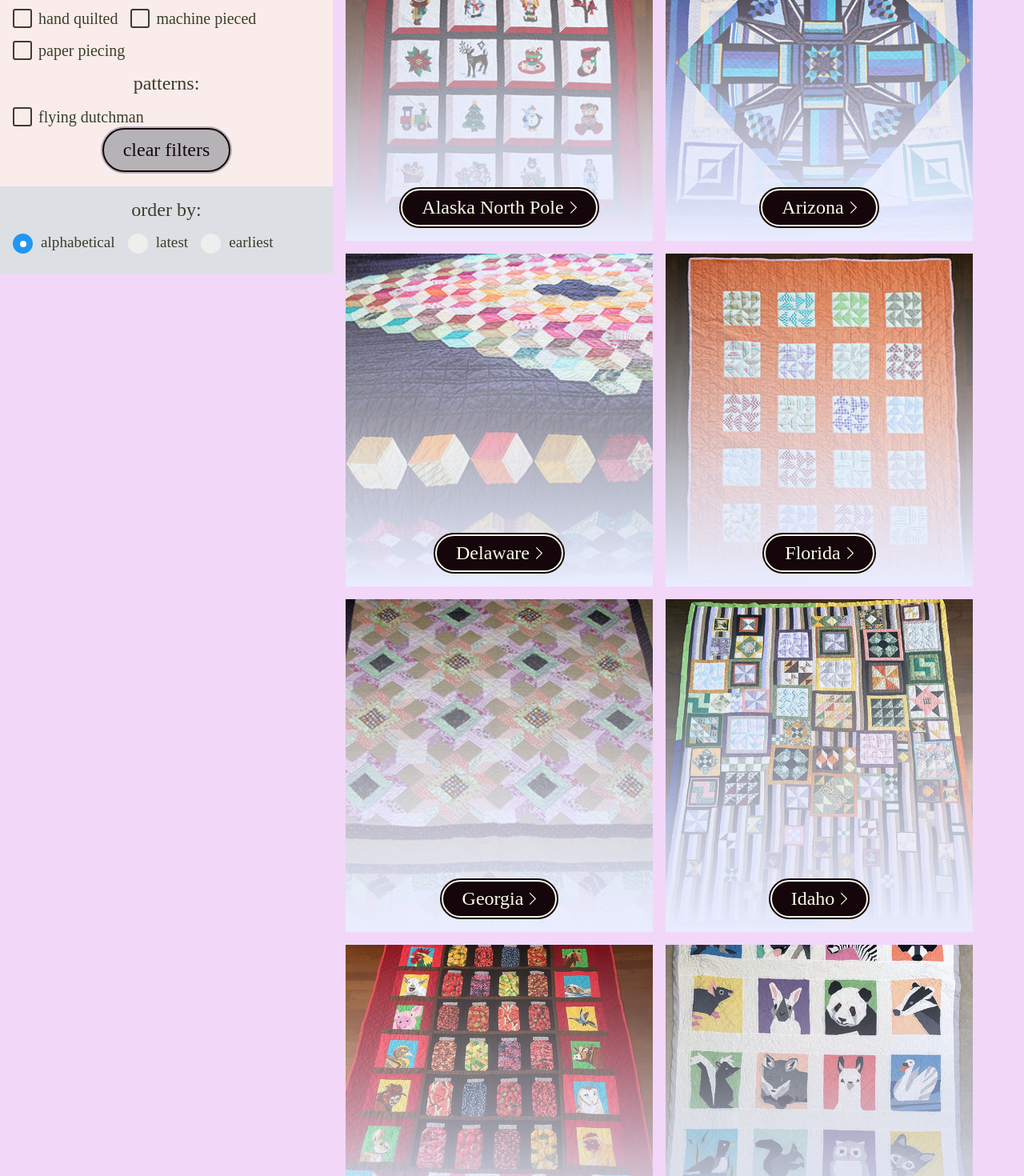
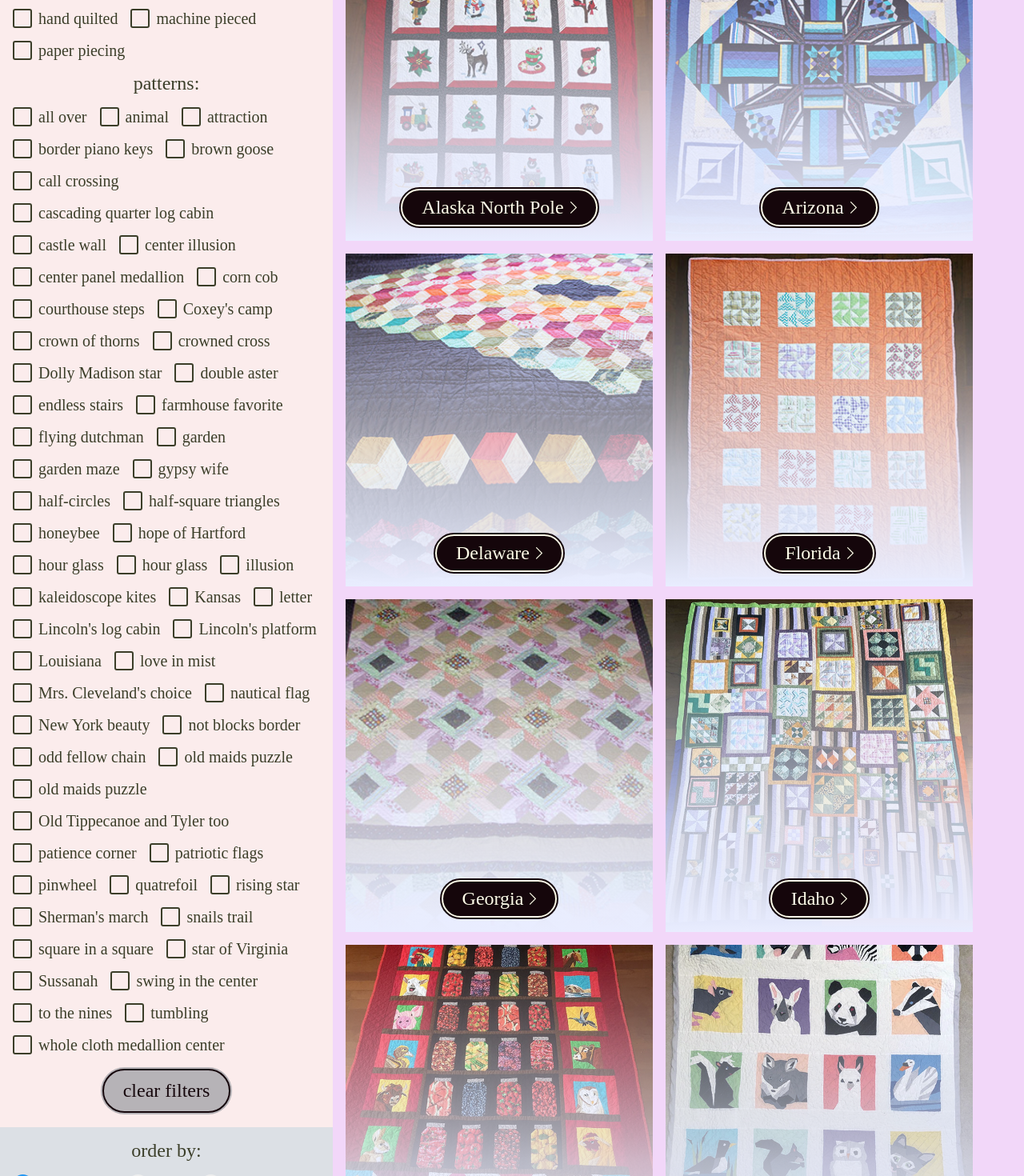
Before and after one commit to stephendewyer/suzannecontiquilts, a SvelteKit app: page /quilts in a window 1280 px wide. Shown: the part 440-1910 px from the top of the page at 80% size. Built offline with nearby package versions, Linux system fonts and the light colour scheme; a web font is replaced by a local one.

Commit message:
updating patterns

```diff
--- a/src/routes/quilts/+page.svelte
+++ b/src/routes/quilts/+page.svelte
@@ -31,8 +31,6 @@
 	// patterns
 
 	let activeQuiltsTab = 0;
-
-	let flyingDutchmanChecked = false;
 
 	let searchQuilts = [];
 
@@ -122,6 +120,305 @@
 	];
 
 	const techniquesByAlpha = techniques.sort((a, b) => a.label.toLowerCase().localeCompare(b.label.toLowerCase()));
+
+	let flyingDutchmanChecked = false;
+	let gypsyWifeChecked = false;
+	let gardenChecked = false;
+	let gardenMazeChecked = false;
+	let allOverChecked = false;
+	let pinwheelChecked = false;
+	let oldMaidsPuzzleChecked = false;
+	let hourGlassChecked = false;
+	let squareInASquareChecked = false;
+	let halfsquareTrianglesChecked = false;
+	let hopeOfHartfordChecked = false;
+	let castleWallChecked = false;
+	let patienceCornerChecked = false;
+	let toTheNinesChecked = false;
+	let endlessStairsChecked = false;
+	let starOfVirginiaChecked = false;
+	let risingStarChecked = false;
+	let illusionChecked = false;
+	let centerIllusionChecked = false;
+	let borderPianoKeysChecked = false;
+	let notBlocksBorderChecked = false;
+	let kaleidoscopeKitesChecked = false;
+	let honeybeeChecked = false;
+	let animalChecked = false;
+	let letterChecked = false;
+	let cornCobChecked = false;
+	let NewYorkBeautyChecked = false;
+	let halfcirclesChecked = false;
+	let doubleAsterChecked = false;
+	let nauticalFlagChecked = false;
+	let snailsTrailChecked = false;
+	let crownedCrossChecked = false;
+	let dollyMadisonStarChecked = false;
+	let coxeysCampChecked = false;
+	let oldTippecanoeAndTylerTooChecked = false;
+	let crownOfThornsChecked = false;
+	let lincolnsLogCabinChecked = false;
+	let mrsClevelandsChoiceChecked = false;
+	let swingInTheCenterChecked = false;
+	let courthouseStepsChecked = false;
+	let patrioticFlagsChecked = false;
+	let shermansMarchChecked = false;
+	let lincolnsPlatformChecked = false;
+	let brownGooseChecked = false;
+	let wholeClothMedallionCenterChecked = false;
+	let quatrefoilChecked = false;
+	let centerPanelMedallionChecked = false;
+	let loveInMistChecked = false;
+	let kansasChecked = false;
+	let sussanahChecked = false;
+	let louisianaChecked = false;
+	let attractionChecked = false;
+	let callCrossingChecked = false;
+	let cascadingQuarterLogCabinChecked = false;
+	let tumblingChecked = false;
+	let oddFellowChainChecked = false;
+	let farmhouseFavoriteChecked = false;
+
+	const patterns = [
+		{
+			label: "flying dutchman",
+			value: flyingDutchmanChecked
+		},
+		{
+			label: "gypsy wife",
+			value: gypsyWifeChecked
+		},
+		{
+			label: "garden",
+			value: gardenChecked
+		},
+		{
+			label: "garden maze",
+			value: gardenMazeChecked
+		},
+		{
+			label: "all over",
+			value: allOverChecked
+		},
+		{
+			label: "pinwheel",
+			value: pinwheelChecked
+		},
+		{
+			label: "old maids puzzle",
+			value: oldMaidsPuzzleChecked
+		},
+		{
+			label: "hour glass",
+			value: hourGlassChecked
+		},
+		{
+			label: "old maids puzzle",
+			value: oldMaidsPuzzleChecked
+		},
+		{
+			label: "hour glass",
+			value: hourGlassChecked
+		},
+		{
+			label: "square in a square",
+			value: squareInASquareChecked
+		},
+		{
+			label: "half-square triangles",
+			value: halfsquareTrianglesChecked
+		},
+		{
+			label: "hope of Hartford",
+			value: hopeOfHartfordChecked
+		},
+		{
+			label: "castle wall",
+			value: castleWallChecked
+		},
+		{
+			label: "patience corner",
+			value: patienceCornerChecked
+		},
+		{
+			label: "to the nines",
+			value: toTheNinesChecked
+		},
+		{
+			label: "endless stairs",
+			value: endlessStairsChecked
+		},
+		{
+			label: "star of Virginia",
+			value: starOfVirginiaChecked
+		},
+		{
+			label: "rising star",
+			value: risingStarChecked
+		},
+		{
+			label: "illusion",
+			value: illusionChecked
+		},
+		{
+			label: "center illusion",
+			value: centerIllusionChecked
+		},
+		{
+			label: "border piano keys",
+			value: borderPianoKeysChecked
+		},
+		{
+			label: "not blocks border",
+			value: notBlocksBorderChecked
+		},
+		{
+			label: "kaleidoscope kites",
+			value: kaleidoscopeKitesChecked
+		},
+		{
+			label: "honeybee",
+			value: honeybeeChecked
+		},
+		{
+			label: "animal",
+			value: animalChecked
+		},
+		{
+			label: "letter",
+			value: letterChecked
+		},
+		{
+			label: "corn cob",
+			value: cornCobChecked
+		},
+		{
+			label: "New York beauty",
+			value: NewYorkBeautyChecked
+		},
+		{
+			label: "half-circles",
+			value: halfcirclesChecked
+		},
+		{
+			label: "double aster",
+			value: doubleAsterChecked
+		},
+		{
+			label: "nautical flag",
+			value: nauticalFlagChecked
+		},
+		{
+			label: "snails trail",
+			value: snailsTrailChecked
+		},
+		{
+			label: "crowned cross",
+			value: crownedCrossChecked
+		},
+		{
+			label: "Dolly Madison star",
+			value: dollyMadisonStarChecked
+		},
+		{
+			label: "Coxey's camp",
+			value: coxeysCampChecked
+		},
+		{
+			label: "Old Tippecanoe and Tyler too",
+			value: oldTippecanoeAndTylerTooChecked
+		},
+		{
+			label: "crown of thorns",
+			value: crownOfThornsChecked
+		},
+		{
+			label: "Lincoln's log cabin",
+			value: lincolnsLogCabinChecked
+		},
+		{
+			label: "Mrs. Cleveland's choice",
+			value: mrsClevelandsChoiceChecked
+		},
+		{
+			label: "swing in the center",
+			value: swingInTheCenterChecked
+		},
+		{
+			label: "courthouse steps",
+			value: courthouseStepsChecked
+		},
+		{
+			label: "patriotic flags",
+			value: patrioticFlagsChecked
+		},
+		{
+			label: "Sherman's march",
+			value: shermansMarchChecked
+		},
+		{
+			label: "Lincoln's platform",
+			value: lincolnsPlatformChecked
+		},
+		{
+			label: "brown goose",
+			value: brownGooseChecked
+		},
+		{
+			label: "whole cloth medallion center",
+			value: wholeClothMedallionCenterChecked
+		},
+		{
+			label: "quatrefoil",
+			value: quatrefoilChecked
+		},
+		{
+			label: "center panel medallion",
+			value: centerPanelMedallionChecked
+		},
+		{
+			label: "love in mist",
+			value: loveInMistChecked
+		},
+		{
+			label: "Kansas",
+			value: kansasChecked
+		},
+		{
+			label: "Sussanah",
+			value: sussanahChecked
+		},
+		{
+			label: "Louisiana",
+			value: louisianaChecked
+		},
+		{
+			label: "attraction",
+			value: attractionChecked
+		},
+		{
+			label: "call crossing",
+			value: callCrossingChecked
+		},
+		{
+			label: "cascading quarter log cabin",
+			value: cascadingQuarterLogCabinChecked
+		},
+		{
+			label: "tumbling",
+			value: tumblingChecked
+		},
+		{
+			label: "odd fellow chain",
+			value: oddFellowChainChecked
+		},
+		{
+			label: "farmhouse favorite",
+			value: farmhouseFavoriteChecked
+		}
+	];
+
+	const patternsByAlpha = patterns.sort((a, b) => a.label.toLowerCase().localeCompare(b.label.toLowerCase()));
 
 	const options = [
 		{
@@ -264,9 +561,11 @@
 						patterns:
 					</h3>
 					<div class="checkboxes">
-						<Checkbox bind:checked={flyingDutchmanChecked}>
-							flying dutchman
-						</Checkbox>
+						{#each patternsByAlpha as pattern, i}
+							<Checkbox bind:checked={pattern.value}>
+								{pattern.label}
+							</Checkbox>
+						{/each}
 					</div>
 					<div class="button_container">
 						<ClearFiltersButton>
@@ -328,6 +627,7 @@
 		display: flex;
 		align-items: center;
 		gap: 0.5rem;
+		padding: 1rem 0 0 0;
 	}
 
 	#filter_button_container {
@@ -593,12 +893,12 @@
 
 		.icon_container {
 			width: 1.5rem;
-			height: 1.5rem;
+			height: auto;
 		}
 
 		.icon_container_hovered {
 			width: 1.5rem;
-			height: 1.5rem;
+			height: auto;
 		}
 
 		.label {
```
